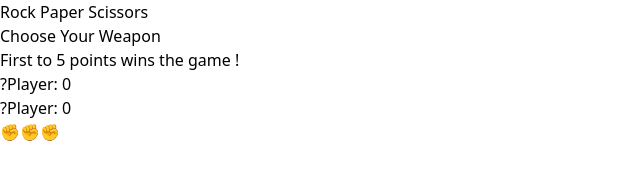
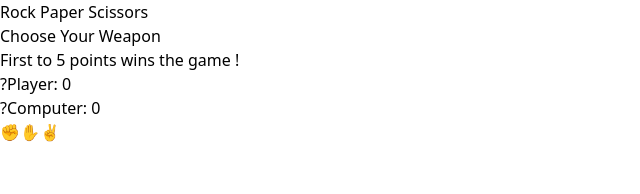
Before and after one commit to MarioMilosevic/Rock-Paper-Scissors-React, a React (Vite) app: page / in a window 1280 px wide. Shown: the top 194 px of the page, without its empty margins (0-640 px from the left). Built offline with nearby package versions, Linux system fonts and the light colour scheme.

Commit message:
render buttons

```diff
--- a/src/App.tsx
+++ b/src/App.tsx
@@ -1,21 +1,30 @@
+import { useState } from "react";
 import Header from "./assets/components/Header";
 import Score from "./Score";
 import Player from "./Player";
 import Button from "./assets/components/Button";
 import Wrapper from "./assets/components/Wrapper";
 const App = () => {
+  const chooseFunction = (e) => {
+    console.dir(e.target.textContent);
+    const choice = e.target.textContent;
+    return choice;
+  };
+
+  const options = ["✊", "✋", "✌"];
+
   return (
     <>
       <Header />
       <Score />
       <Wrapper>
-        <Player />
-        <Player />
+        <Player name={"Player"} />
+        <Player name={"Computer"} />
       </Wrapper>
       <Wrapper>
-        <Button />
-        <Button />
-        <Button />
+        {options.map((option, index) => (
+          <Button key={index} option={option} clickHandler={chooseFunction} />
+        ))}
       </Wrapper>
     </>
   );
--- a/src/Player.tsx
+++ b/src/Player.tsx
@@ -1,8 +1,16 @@
-const Player = () => {
+import { useState } from "react";
+type PlayerProps = {
+  name: string;
+};
+
+const Player = ({ name }: PlayerProps) => {
+  const [score, setScore] = useState(0);
   return (
     <div className="text-center text-gray-50 flex flex-col px-14 pb-10">
       <span className="text-9xl">?</span>
-      <span className="text-xl tracking-wide">Player: 0</span>
+      <span className="text-xl tracking-wide">
+        {name}: {score}
+      </span>
     </div>
   );
 };
--- a/src/assets/components/Button.tsx
+++ b/src/assets/components/Button.tsx
@@ -1,11 +1,9 @@
-const Button = () => {
+const Button = ({option, clickHandler}) => {
   return (
-    <button className="w-[150px] rounded-lg  text-center mx-4 text-6xl p-8 bg-gray-700 hover:bg-gray-600">
-      ✊
+    <button className="w-[150px] rounded-lg  text-center mx-4 text-6xl p-8 bg-gray-700 hover:bg-gray-600" onClick={clickHandler}>
+      {option}
     </button>
   );
 };
 
 export default Button;
-
-// ✌✋✊
--- a/src/assets/components/Wrapper.tsx
+++ b/src/assets/components/Wrapper.tsx
@@ -1,6 +1,5 @@
 
 const Wrapper = ({children}) => {
-    console.log(children)
   return (
     <div className='flex justify-center'>
       {children}
```
